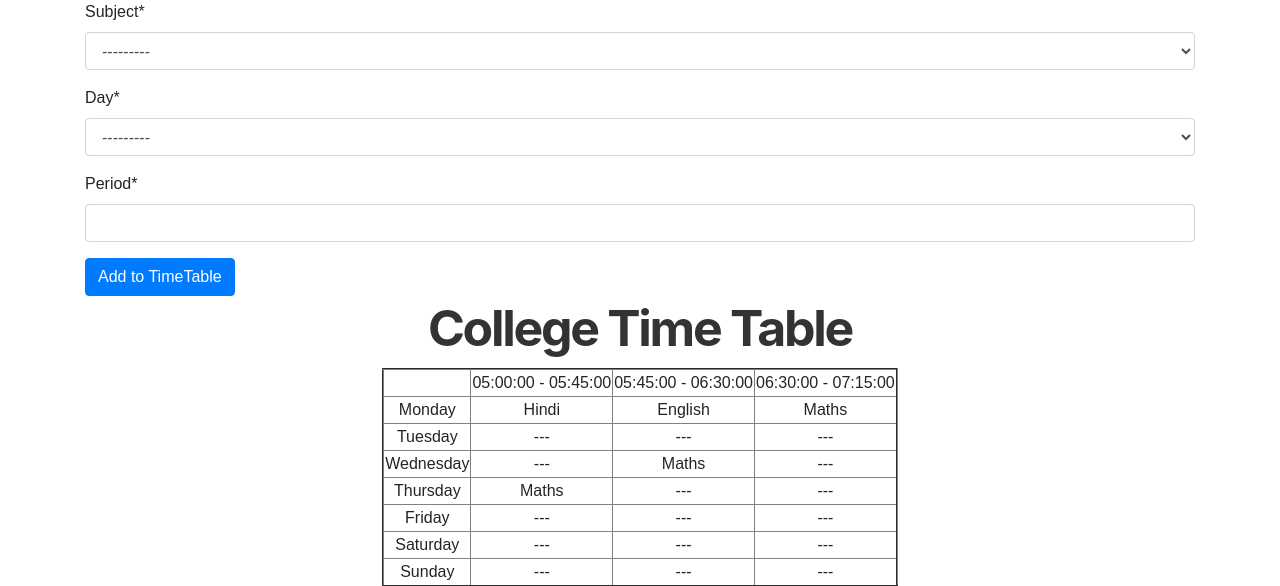
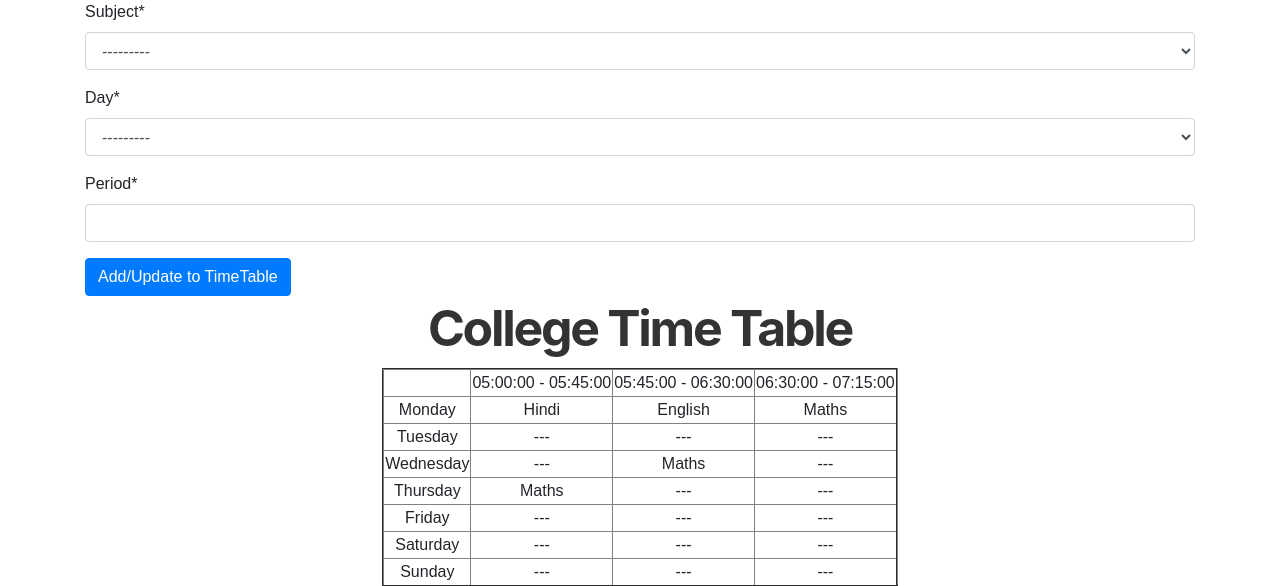
Before and after one commit to nilesh9910/Timetable, a Django app: page /edit/1 in a window 1280 px wide. Shown: the part 56-642 px from the top of the page. Run offline with Django 3.2, Linux system fonts and the light colour scheme; a user stored in the database is signed in; data comes from the database, SQL or seed files in the repository; some libraries are stand-ins or nearby versions.

Commit message:
Signup link

```diff
--- a/timetable/templates/registration/login.html
+++ b/timetable/templates/registration/login.html
@@ -14,4 +14,5 @@
 <input type="submit" class="btn btn-primary" value="Login" />
 <input type="hidden" name="next" value="{{ next }}" />
 </form>
+<p>Need an account <a href="{% url 'timetable:register' %}">Sign Up</a></p>
 {% endblock %}
--- a/timetable/templates/timetable/edit.html
+++ b/timetable/templates/timetable/edit.html
@@ -5,7 +5,7 @@
         <form action="{% url 'timetable:edit' id %}" method="POST">
             {% csrf_token %}
             {{ cellform|crispy }}
-            <input class="btn btn-primary" type="submit" name="cell" value="Add to TimeTable">
+            <input class="btn btn-primary" type="submit" name="cell" value="Add/Update to TimeTable">
         </form>
         <h1 class="text-center">{{ title }}</h1>
         <table border="2" cellspacing="3" align="center">
```
Also changed, not shown: timetable/static/timetable/images/head-img_result.jpg (added), timetable/static/timetable/images/head-img_result.webp (added).
